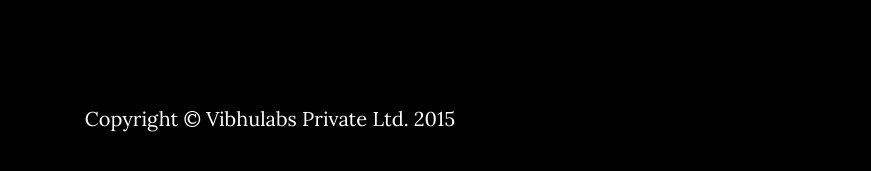
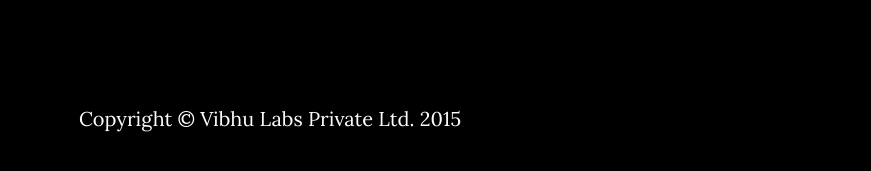
Before and after one commit to vibhulabs/vibhulab.github.io, a Jekyll site: the page built from index.html, in a window 1280 px wide and 900 px high, scrolled down 1785 px. Shown: the part 715-886 px from the top of the window, without its empty margins (370-1241 px from the left). Built offline with Jekyll 4.4.1, drawn with Linux system fonts in a browser that asks for light colours.

Commit message:
Typo fix in footer.

```diff
--- a/_config.yml
+++ b/_config.yml
@@ -10,7 +10,7 @@ color:
   links: '#219ab3'
 
 # Footer settings
-footer: Vibhulabs Private Ltd.
+footer: Vibhu Labs Private Ltd.
 
 # Social networks usernames (many more available: google-plus, flickr, dribbble, pinterest, instagram, tumblr, linkedin, etc.)
 social:
```
